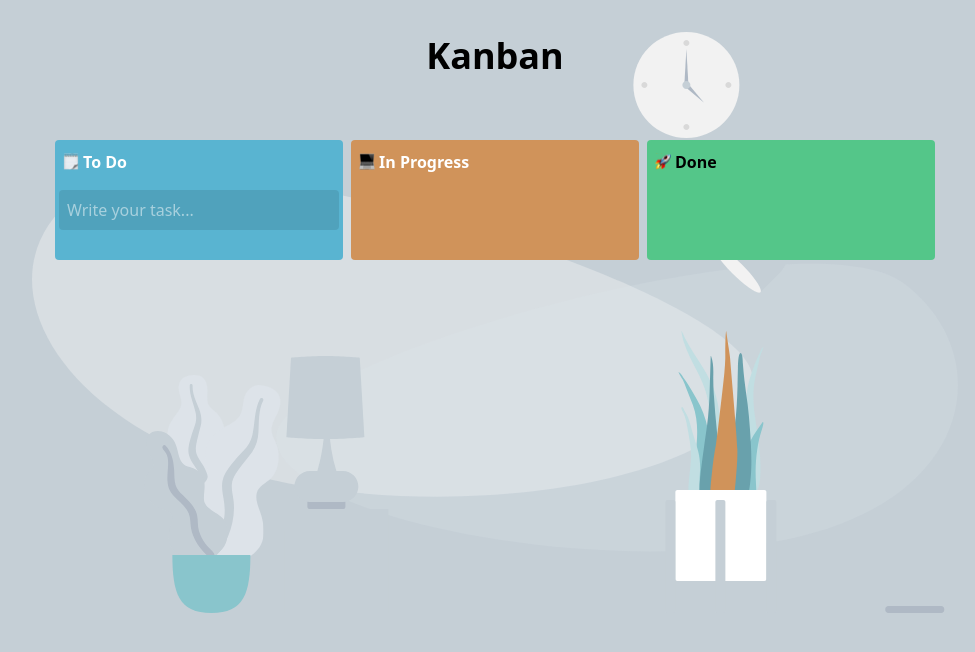
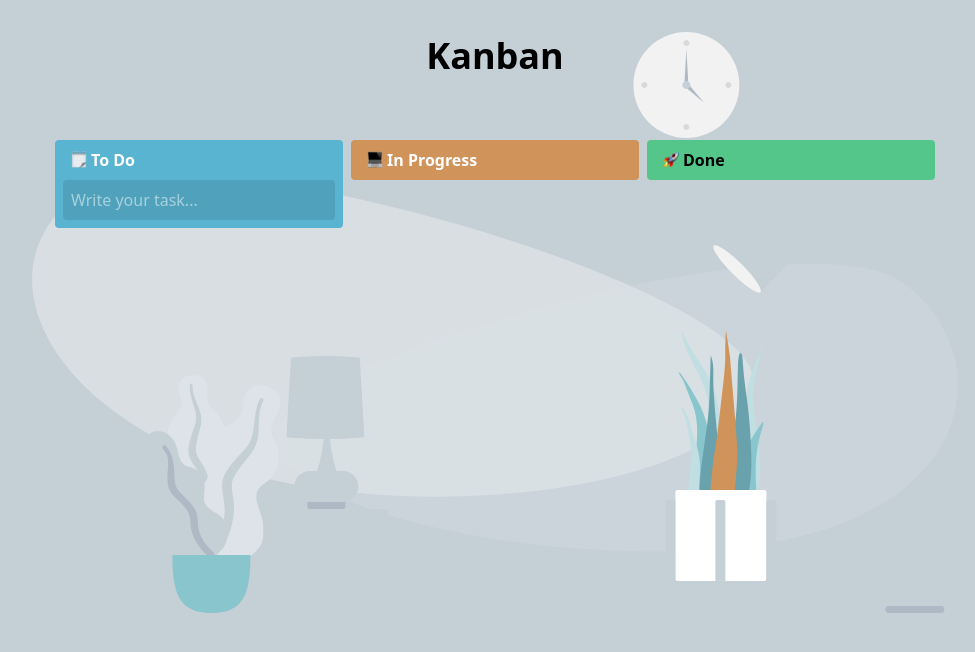
Before and after one commit to MylenaOliveiras/kanban-ts-newV, a React (Vite) app: page / in a window 1280 px wide. Shown: the top 652 px of the page, without its empty margins (145-1120 px from the left). Built offline with nearby package versions, Linux system fonts and the light colour scheme.

Commit message:
removi atribuições desnecessárias

```diff
--- a/src/components/Card/Card.tsx
+++ b/src/components/Card/Card.tsx
@@ -30,11 +30,9 @@ export default function Card({
   }
 
   return (
-    <section className="flex gap-2 justify-center h-auto">
-      <div
-        className={`w-72 rounded space-y-2 h-auto min-h-[120px] pb-4   ${background}`}
-      >
-        <header className="flex gap-1 pt-2.5">
+    <section>
+      <div className={`w-72 rounded space-y-2 p-2 ${background}`}>
+        <header className="flex gap-1 ">
           {status == "To Do" && (
             <img src="/imagens/todo.svg" className="pl-2" />
           )}
@@ -48,11 +46,11 @@ export default function Card({
         {tasks
           .filter((task) => task.status === status)
           .map((nota) => (
-            <div className="w-[272px] h-[67px] bg-white rounded-lg m-auto">
-              <p className="font-medium text-base p-2 bg-white rounded">
+            <div className="bg-white rounded-lg m-auto">
+              <p className="font-medium text-base p-2 bg-white break-words rounded">
                 {nota.descricao}
               </p>
-              <footer className="flex gap-3 place-content-end mr-3">
+              <footer className="flex gap-3 place-content-end mr-3 p-1 rounded">
                 <button onClick={() => removeTask(nota)} className="w-4">
                   <svg className={`mr-1 w-4 h-5 ${colorIcon}`}>
                     <use href="/imagens/trash.svg#root" />
@@ -69,11 +67,7 @@ export default function Card({
             </div>
           ))}
 
-        {status == "To Do" && (
-          <div className="pt-2">
-            <Task onCreate={addTask} />
-          </div>
-        )}
+        {status == "To Do" && <Task onCreate={addTask} />}
       </div>
     </section>
   );
--- a/src/components/Task/Task.tsx
+++ b/src/components/Task/Task.tsx
@@ -20,14 +20,13 @@ export default function Task({ onCreate }: ITaskProps) {
         setTask("");
       }}
     >
-      <div className="rounded mx-1 p-2 bg-black/10 flex gap-14">
+      <div className="rounded p-2 bg-black/10 flex gap-14">
         <input
           className="outline-0 placeholder:text-white/50 bg-transparent"
           placeholder="Write your task..."
           type="text"
           onChange={(event) => setTask(event.target.value)}
           value={task}
-          maxLength={30}
           required
         />
       </div>
```
